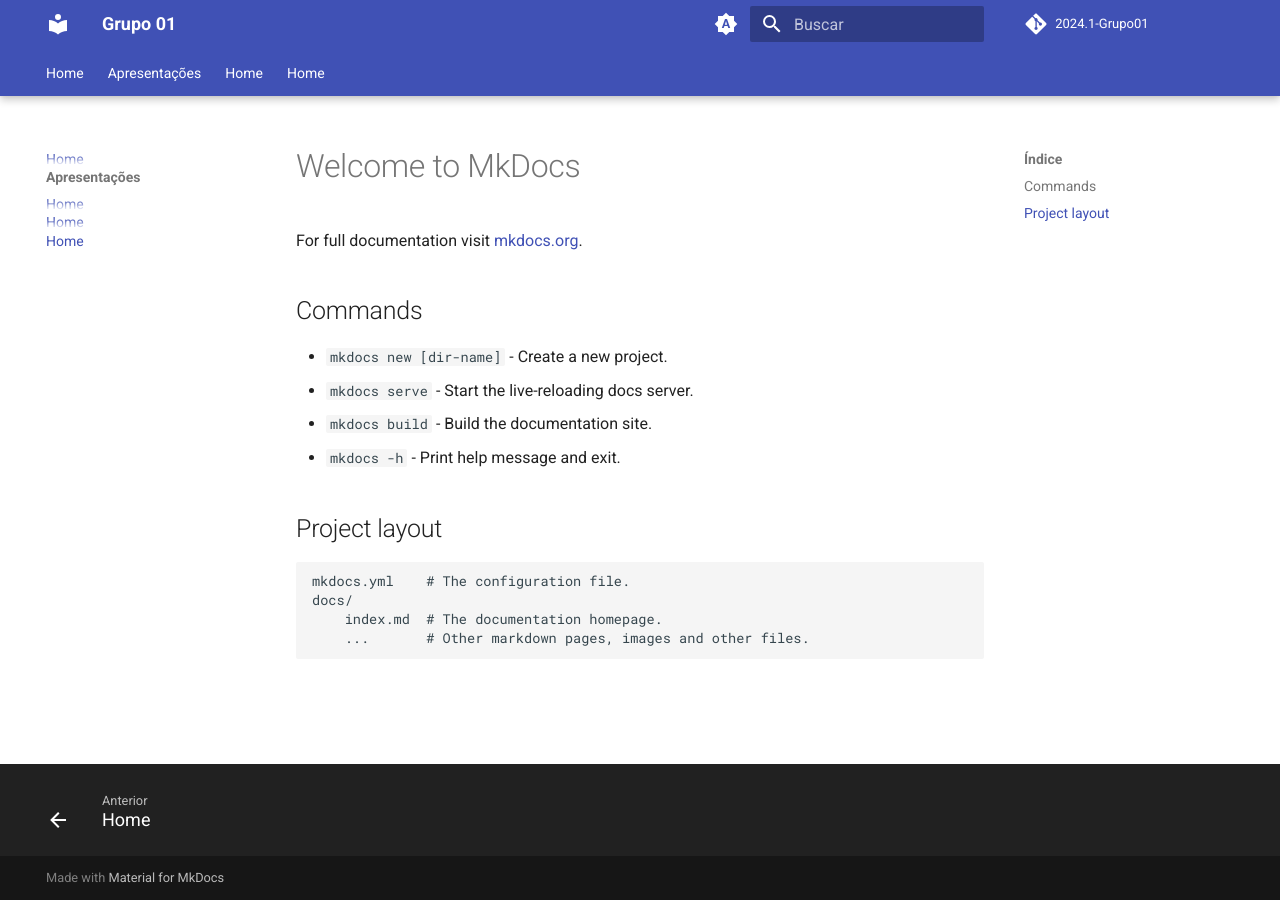
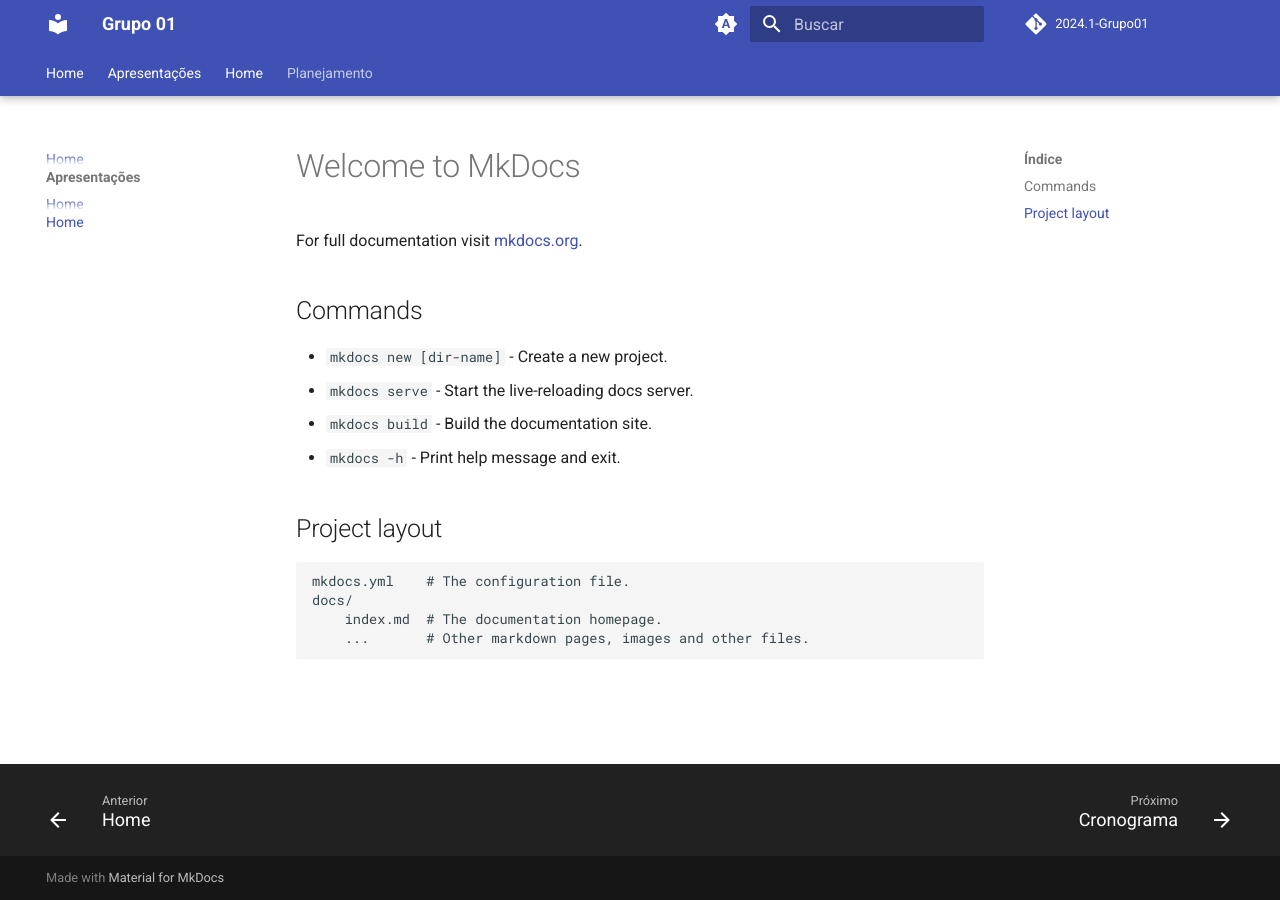
Before and after one commit to LuizGust4vo/2024.1-CD-MOJ-IHC, an MkDocs documentation site: the page built from docs/index.md, in a window 1280 px wide. Built offline with MkDocs 1.6.1 and Material for MkDocs 9.7.7, drawn with Linux system fonts in a browser that asks for light colours; comment, search, counter and statistics services are not loaded; the version menu is left out.

Commit message:
estrutura de arquivos teste

```diff
--- a/mkdocs.yml
+++ b/mkdocs.yml
@@ -25,7 +25,9 @@
   - Apresentações:
       - Apresentação 1: index.md
   - Atas: index.md
-  - Planejamento: index.md
+  - Planejamento:
+    - Cronograma: planejamento/cronograma.md
+    - Heatmap: planejamento/heatmap.md
 
 
 theme:
```
Also changed, not shown: docs/planejamento/cronograma.md (added), docs/planejamento/heatmap.md (added).
